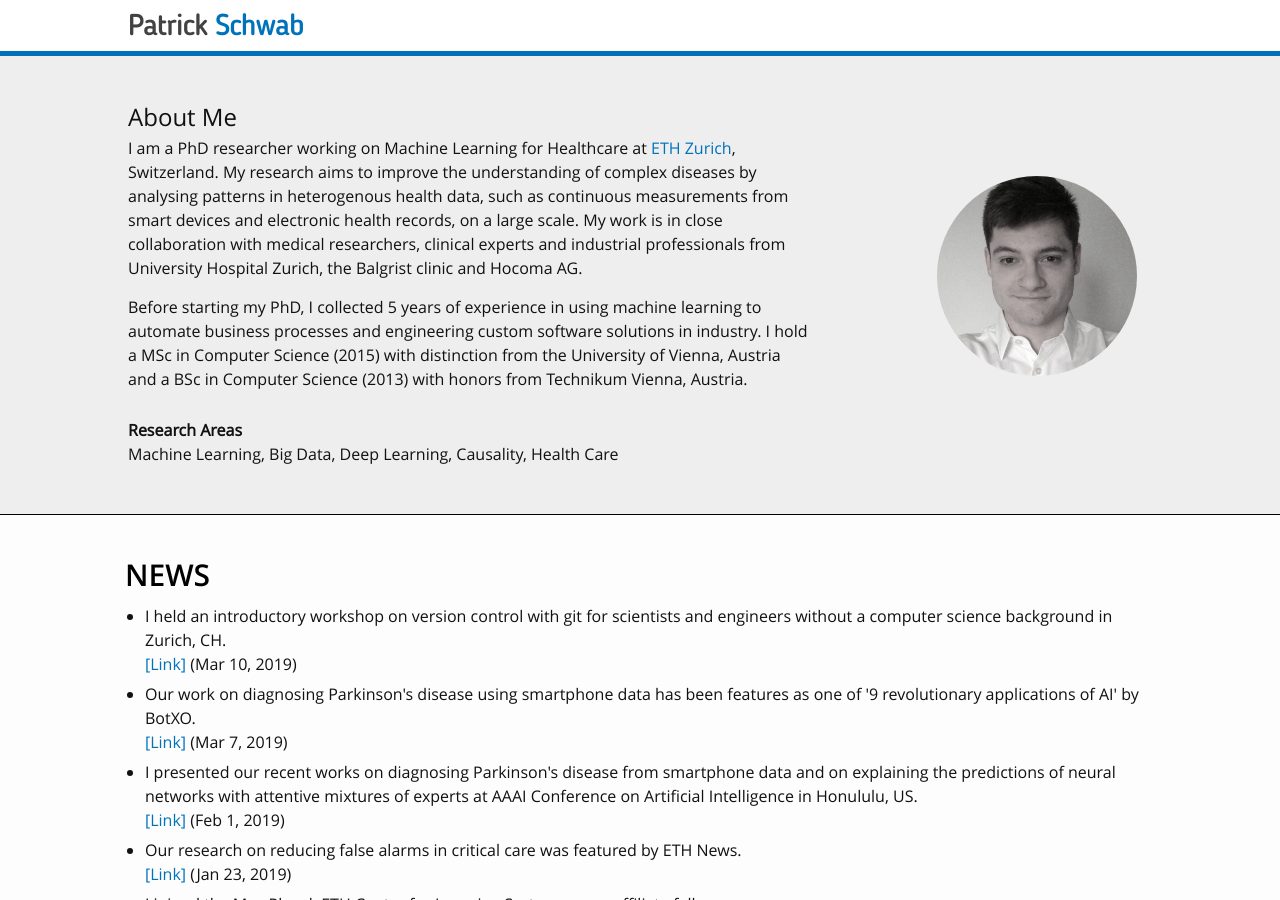
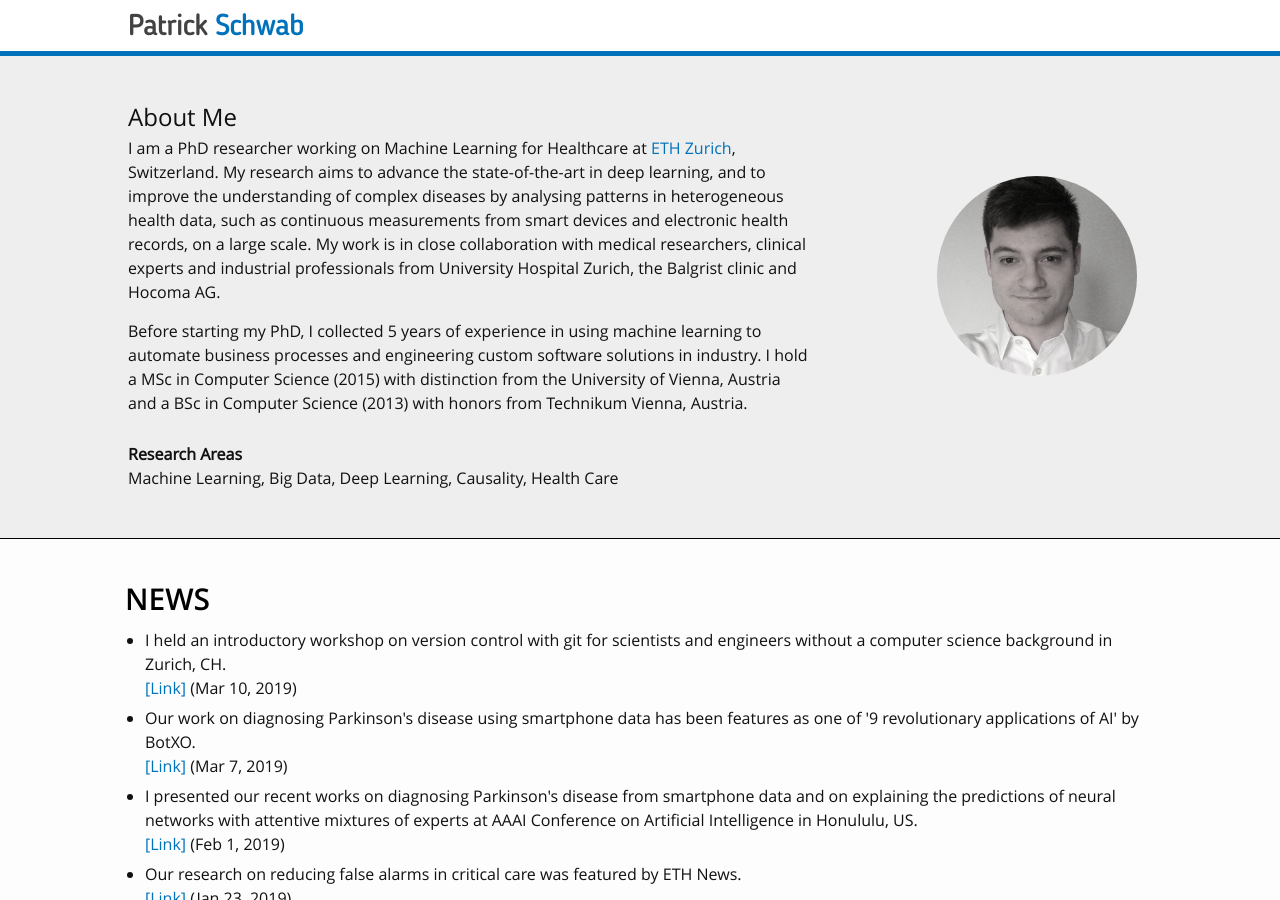
Before and after one commit to d909b/d909b.github.io, a Jekyll site: the page built from index.html, in a window 1280 px wide and 900 px high. Built offline with Jekyll 4.4.1, drawn with Linux system fonts in a browser that asks for light colours; nearby versions of some CDN libraries; library files that are not in the unit come from our copies.

Commit message:
Updated index

```diff
--- a/index.html
+++ b/index.html
@@ -10,7 +10,7 @@ layout: default
           <h3>About Me</h3>
           <div class="container" style="margin-bottom:12px">
             <p>
-            I am a PhD researcher working on Machine Learning for Healthcare at <a href="https://www.ethz.ch/en.html">ETH Zurich</a>, Switzerland. My research aims to improve the understanding of complex diseases by analysing patterns in heterogenous health data, such as continuous measurements from smart devices and electronic health records, on a large scale. My work is in close collaboration with medical researchers, clinical experts and industrial professionals from University Hospital Zurich, the Balgrist clinic and Hocoma AG.
+            I am a PhD researcher working on Machine Learning for Healthcare at <a href="https://www.ethz.ch/en.html">ETH Zurich</a>, Switzerland. My research aims to advance the state-of-the-art in deep learning, and to improve the understanding of complex diseases by analysing patterns in heterogeneous health data, such as continuous measurements from smart devices and electronic health records, on a large scale. My work is in close collaboration with medical researchers, clinical experts and industrial professionals from University Hospital Zurich, the Balgrist clinic and Hocoma AG.
             </p>
 
             <p>
```
